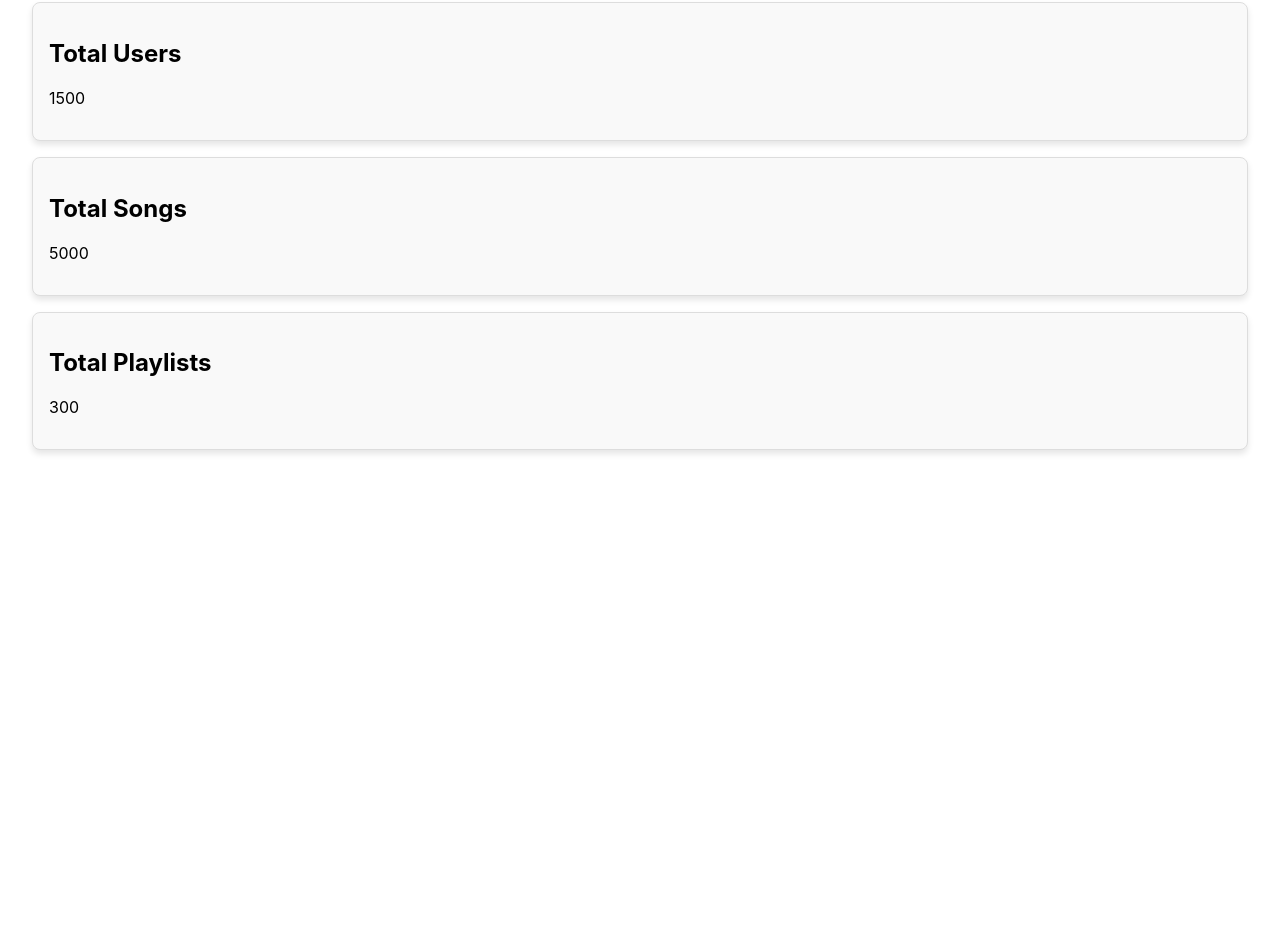
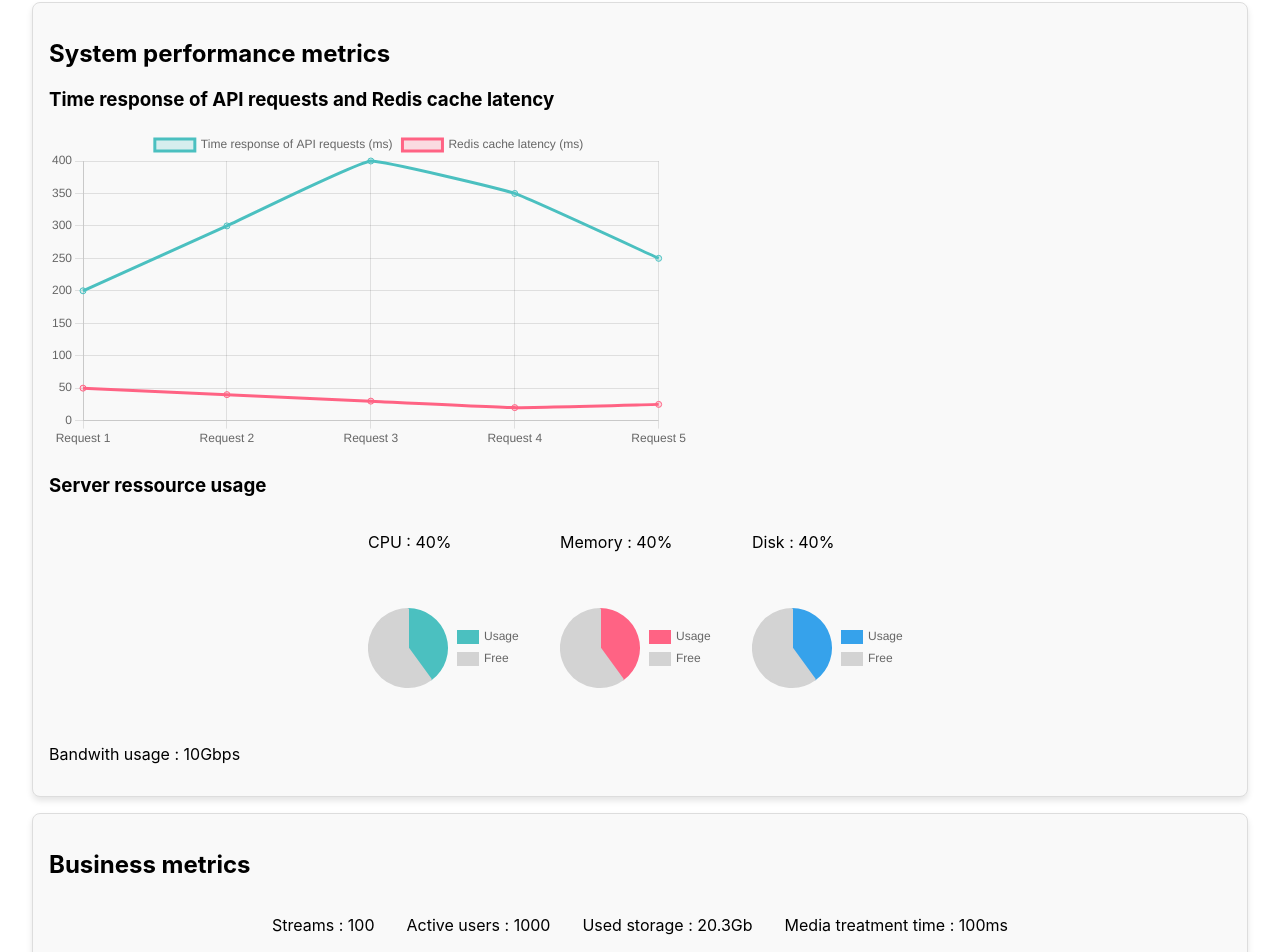
Before and after one commit to zkerkeb-class/back-office-projet-final-tupreferesmoi, a React (Create React App) app: page / in a window 1280 px wide. Shown: the part 112-1064 px from the top of the page. Before the commit the page ends 800 px from the top, so only its background shows below. Built offline with nearby package versions, Linux system fonts and the light colour scheme.

Commit message:
Dashboard is ready but KPIs aren't customizable yet

```diff
--- a/package.json
+++ b/package.json
@@ -7,14 +7,17 @@
         "@testing-library/jest-dom": "^5.17.0",
         "@testing-library/react": "^13.4.0",
         "@testing-library/user-event": "^13.5.0",
+        "chart.js": "^4.4.7",
         "eslint-plugin-testing-library": "^6.5.0",
         "husky": "^9.1.7",
         "jest": "^27.5.1",
         "lint-staged": "^15.2.10",
         "next": "^14.2.20",
         "react": "^18.3.1",
+        "react-chartjs-2": "^5.2.0",
         "react-dom": "^18.3.1",
         "react-redux": "^9.1.2",
+        "react-script": "^2.0.5",
         "react-scripts": "5.0.1",
         "styled-components": "^6.1.13",
         "web-vitals": "^2.1.4"
@@ -52,6 +55,7 @@
     },
     "devDependencies": {
         "eslint": "^8.57.1",
+        "eslint-config-chartjs": "^0.3.0",
         "eslint-config-prettier": "^9.1.0",
         "eslint-plugin-import": "^2.31.0",
         "eslint-plugin-jsx-a11y": "^6.10.2",
--- a/src/dashboard/page.js
+++ b/src/dashboard/page.js
@@ -1,25 +1,194 @@
 import React from "react";
-import { DashboardContainer, Card } from "./style";
+import {
+    DashboardContainer,
+    Card,
+    Curve,
+    Circle,
+    MetricsContainer,
+} from "./style";
 import { useSelector } from "react-redux";
-import { selectStats } from "../storeRedux/dashboardSlice";
+import {
+    selectStats,
+    responseTimes,
+    cacheLatencies,
+} from "../storeRedux/dashboardSlice";
+import { Line, Pie } from "react-chartjs-2";
+import {
+    Chart as ChartJS,
+    CategoryScale,
+    LinearScale,
+    PointElement,
+    LineElement,
+    ArcElement,
+    Title,
+    Tooltip,
+    Legend,
+} from "chart.js";
+
+// Save necessary Chart.js components
+ChartJS.register(
+    CategoryScale,
+    LinearScale,
+    PointElement,
+    LineElement,
+    ArcElement,
+    Title,
+    Tooltip,
+    Legend
+);
 
 export default function Dashboard() {
     const stats = useSelector(selectStats);
 
+    const cpuUsage = stats.cpuUsage || 0;
+    const memoryUsage = stats.memoryUsage || 0;
+    const diskUsage = stats.diskUsage || 0;
+
+    const streamNumber = stats.streamNumber || 0;
+    const activeUsersNumber = stats.activeUsersNumber || 0;
+    const usedStorage = stats.usedStorage || 0;
+    const mediaTreatmentTime = stats.mediaTreatmentTime || 0;
+    const successRate = stats.successRate || 0;
+
+    // Chart data
+    const linedata = {
+        labels: [
+            "Request 1",
+            "Request 2",
+            "Request 3",
+            "Request 4",
+            "Request 5",
+        ], // Labels for X axis
+        datasets: [
+            {
+                label: "Time response of API requests (ms)",
+                data: responseTimes,
+                borderColor: "rgb(75, 192, 192)",
+                backgroundColor: "rgba(75, 192, 192, 0.2)",
+                tension: 0.1,
+            },
+            {
+                label: "Redis cache latency (ms)",
+                data: cacheLatencies,
+                borderColor: "rgb(255, 99, 132)",
+                backgroundColor: "rgba(255, 99, 132, 0.2)",
+                tension: 0.1,
+            },
+        ],
+    };
+
+    const dataCpu = {
+        labels: ["Usage", "Free"],
+        datasets: [
+            {
+                data: [cpuUsage, 100 - cpuUsage],
+                backgroundColor: ["rgb(75, 192, 192)", "rgb(211, 211, 211)"],
+                borderColor: ["rgb(75, 192, 192)", "rgb(211, 211, 211)"],
+            },
+        ],
+    };
+
+    const dataMemory = {
+        labels: ["Usage", "Free"],
+        datasets: [
+            {
+                data: [memoryUsage, 100 - memoryUsage],
+                backgroundColor: ["rgb(255, 99, 132)", "rgb(211, 211, 211)"],
+                borderColor: ["rgb(255, 99, 132)", "rgb(211, 211, 211)"],
+            },
+        ],
+    };
+
+    const dataDisk = {
+        labels: ["Usage", "Free"],
+        datasets: [
+            {
+                data: [diskUsage, 100 - diskUsage],
+                backgroundColor: ["rgb(54, 162, 235)", "rgb(211, 211, 211)"],
+                borderColor: ["rgb(54, 162, 235)", "rgb(211, 211, 211)"],
+            },
+        ],
+    };
+
+    const successFailureRates = {
+        labels: ["Success", "Failure"],
+        datasets: [
+            {
+                data: [successRate, 100 - successRate],
+                backgroundColor: ["rgb(75, 192, 192)", "rgb(255, 99, 132)"],
+                borderColor: ["rgb(75, 192, 192)", "rgb(255, 99, 132)"],
+            },
+        ],
+    };
+
+    const optionsCircle = {
+        plugins: {
+            legend: {
+                position: "right",
+                labels: {
+                    boxWidth: 20,
+                    padding: 10,
+                },
+            },
+        },
+    };
+
+    // Add DashboardTop
     return (
         <DashboardContainer>
             <h1>Dashboard</h1>
             <Card>
-                <h2>Total Users</h2>
-                <p>{stats.totalUsers}</p>
+                <h2>System performance metrics</h2>
+                <Curve>
+                    <h3>
+                        Time response of API requests and Redis cache latency
+                    </h3>
+                    <Line data={linedata} />
+                </Curve>
+
+                <h3>Server ressource usage</h3>
+                <MetricsContainer>
+                    <div className="metric-item">
+                        <p>CPU : {cpuUsage}%</p>
+                        <Circle>
+                            <Pie data={dataCpu} options={optionsCircle} />
+                        </Circle>
+                    </div>
+                    <div className="metric-item">
+                        <p>Memory : {memoryUsage}%</p>
+                        <Circle>
+                            <Pie data={dataMemory} options={optionsCircle} />
+                        </Circle>
+                    </div>
+                    <div className="metric-item">
+                        <p>Disk : {diskUsage}%</p>
+                        <Circle>
+                            <Pie data={dataDisk} options={optionsCircle} />
+                        </Circle>
+                    </div>
+                </MetricsContainer>
+                <p>Bandwith usage : {stats.bandwithUsage}Gbps</p>
             </Card>
+
             <Card>
-                <h2>Total Songs</h2>
-                <p>{stats.totalSongs}</p>
-            </Card>
-            <Card>
-                <h2>Total Playlists</h2>
-                <p>{stats.totalPlaylists}</p>
+                <h2>Business metrics</h2>
+                <MetricsContainer>
+                    <p>Streams : {streamNumber} </p>
+                    <p>Active users : {activeUsersNumber}</p>
+                    <p>Used storage : {usedStorage}Gb</p>
+                    <p>Media treatment time : {mediaTreatmentTime}ms</p>
+                </MetricsContainer>
+                <MetricsContainer>
+                    <div className="metric-item">
+                        <p>Success rate : {successRate}%</p>
+                        <Circle>
+                            <Pie
+                                data={successFailureRates}
+                                options={optionsCircle}
+                            />
+                        </Circle>
+                    </div>
+                </MetricsContainer>
             </Card>
         </DashboardContainer>
     );
--- a/src/dashboard/style.js
+++ b/src/dashboard/style.js
@@ -14,3 +14,40 @@ export const Card = style.div`
     margin-bottom: 1rem;
     box-shadow: 0 4px 6px rgba(0, 0, 0, 0.1);
 `;
+
+export const Curve = style.div`
+    height: 20em;
+    padding-bottom: 3rem;
+`;
+
+export const Circle = style.div`
+    height: 10em;
+    display: flex;
+    justify-content: center;
+    align-items: center;
+`;
+
+export const MetricsContainer = style.div`
+    display: flex;
+    gap: 2rem;
+    flex-wrap: wrap;
+    justify-content: center;
+    align-items: center;
+    margin-top: 1rem;
+`;
+
+export const MetricItem = style.div`
+    display: flex;
+    flex-direction: column;
+    justify-content: center;
+    align-items: center;
+    text-align: center;
+    gap: 0.5rem;
+`;
+
+export const DashboardTop = style.div`
+    display: flex;
+    gap: 2rem;
+    justify-content: center;
+    margin-top: 1rem;
+`;
--- a/src/storeRedux/dashboardSlice.js
+++ b/src/storeRedux/dashboardSlice.js
@@ -2,9 +2,17 @@ import { createSlice } from "@reduxjs/toolkit";
 
 const initialState = {
     stats: {
-        totalUsers: 1500,
-        totalSongs: 5000,
-        totalPlaylists: 300,
+        apiTimeResponse: 200,
+        cpuUsage: 40,
+        memoryUsage: 40,
+        diskUsage: 40,
+        redisCacheLatency: 50,
+        bandwithUsage: 10,
+        streamNumber: 100,
+        activeUsersNumber: 1000,
+        usedStorage: 20.3,
+        successRate: 75,
+        mediaTreatmentTime: 100,
     },
 };
 
@@ -16,3 +24,5 @@ const dashboardSlice = createSlice({
 
 export const selectStats = (state) => state.dashboard.stats;
 export default dashboardSlice.reducer;
+export const responseTimes = [200, 300, 400, 350, 250];
+export const cacheLatencies = [50, 40, 30, 20, 25];
```
Also changed, not shown: .eslintrc.json, 1 other file (tests, documents, lock files or other folders).
